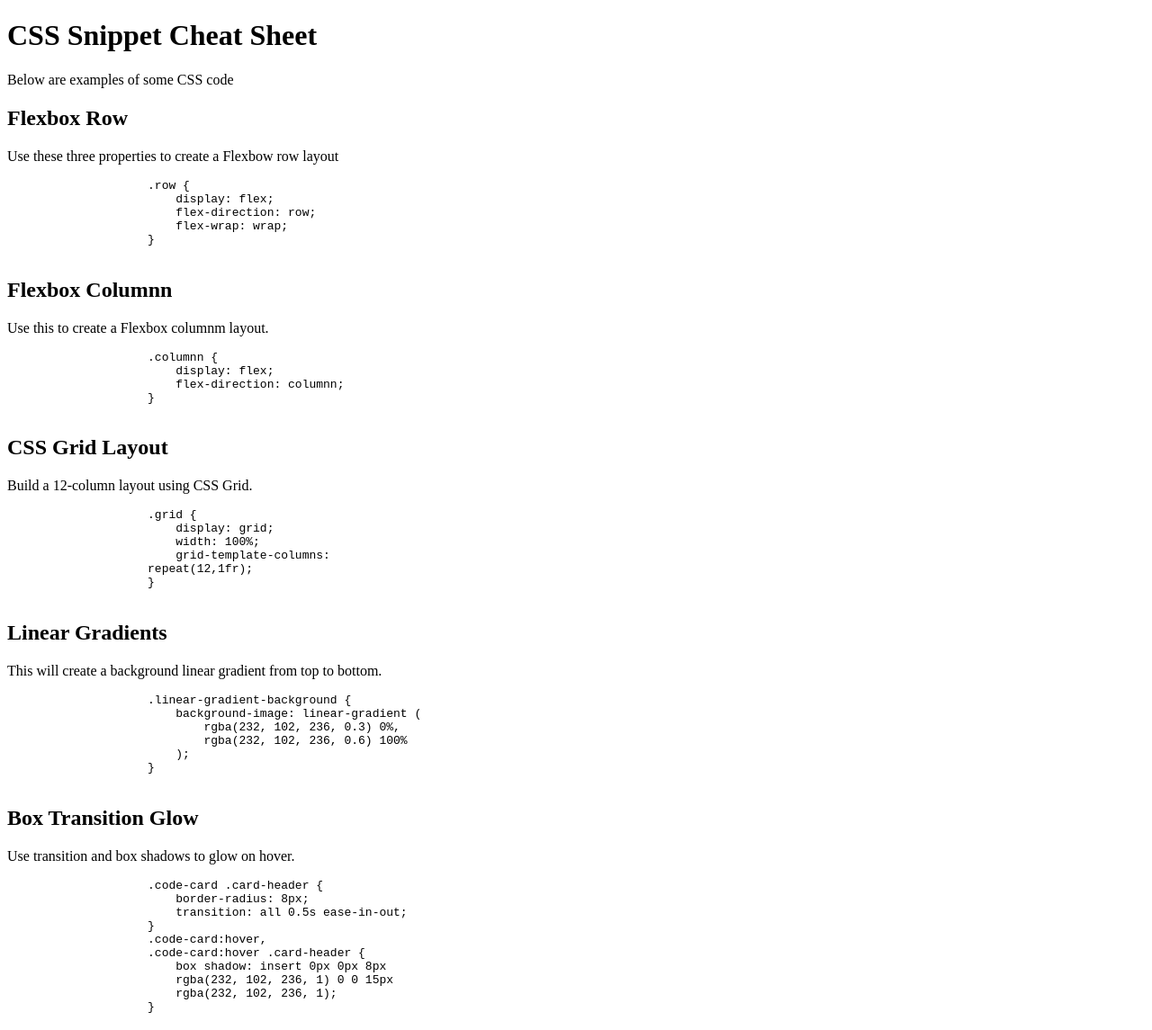
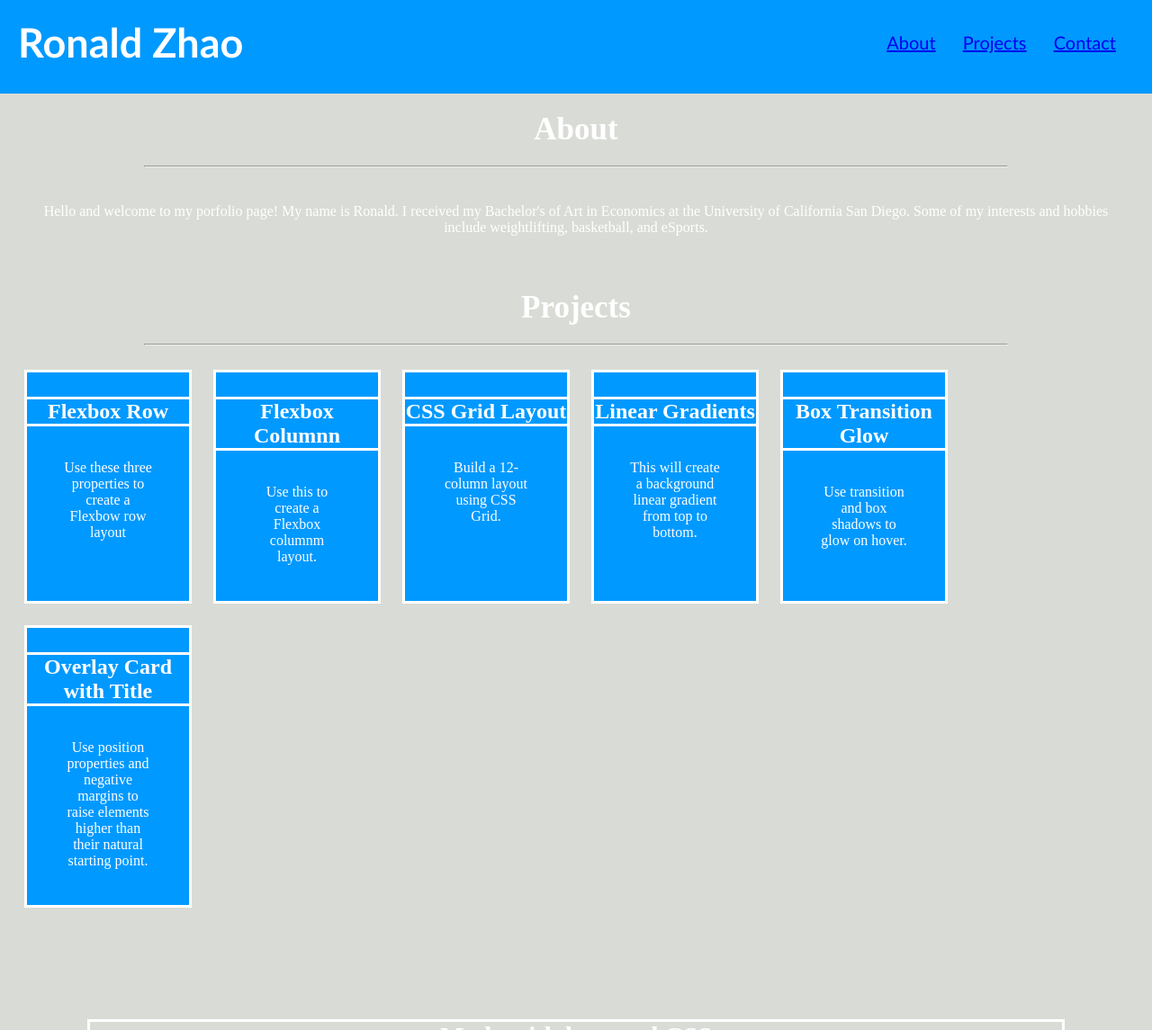
Before and after one commit to ronzhao96/Challenge-2, a plain HTML site: page index.html in a window 1280 px wide. Shown: the top 1145 px of the page at 90% size. Drawn offline with Linux system fonts and the light colour scheme.

Commit message:
added to index.htmnl and style.css, and added file ProfilePicture

```diff
--- a/assests/style.css
+++ b/assests/style.css
@@ -0,0 +1,131 @@
+:root{
+    --title_color: rgb(0, 153, 255);
+    --header_h1_color: purple;
+    --text_color: white;
+    --outline_color: white;
+}
+
+*{
+    box-sizing: border-box;
+    padding: 0;
+    margin: 0;
+}
+
+body {
+    background-color: #d9dcd6;
+}
+
+header {
+    padding: 20px;
+    font-family: 'Trebuchet MS', 'Lucida Sans Unicode', 'Lucida Grande', 'Lucida Sans', Arial, sans-serif;
+    background-color: rgb(0, 153, 255);
+    color: var(--text_color);
+    display: block;
+    padding-bottom: 30px;
+}
+
+header h1 {
+    text-align: center;
+    font-size: 45px;
+    font-weight: bold;
+    display: inline-block;
+}
+
+header nav {
+    padding-top: 15px;
+    margin-right: 20px;
+    float: right;
+    font-family: 'Gill Sans', 'Gill Sans MT', Calibri, 'Trebuchet MS', sans-serif;
+    font-size: 20px;
+}
+
+header nav ul li {
+    display: inline-block;
+    margin-left: 25px;
+}
+
+header nav ul {
+    list-style-type: none;
+}
+
+h2 {
+    text-align: center;
+    color: var(--text_color);
+    padding: 20px;
+    font-size: 35px;
+}
+
+h3 {
+    outline-style: solid;
+    position: relative;
+    margin-top: 30px;
+    text-align: center;
+    color: var(--text_color);
+    font-size: 150%;
+}
+
+hr {
+    width: 75%;
+    margin:auto;
+}
+
+p {
+    text-align: center;
+    color: var(--text_color);
+    margin: 40px;
+}
+
+.grid {
+    display: grid;
+    width: 100%;
+    gap: 30px;
+    grid-template-columns: repeat(auto-fill,180px);
+    padding: 30px;
+}
+
+article {
+    background-color: rgb(0, 153, 255);
+}
+
+.one .solid {
+    grid-column: 1 ;
+    grid-row: 1;
+
+}
+
+.two .solid {
+    grid-column: 2 ;
+    grid-row: 1;
+}
+
+.three .solid {
+    grid-column: 3;
+    grid-row: 1;
+}
+
+.four .solid {
+    grid-column: 1;
+    grid-row: 2;
+}
+
+.five .solid {
+    grid-column: 2;
+    grid-row: 2;
+}
+
+.six .solid {
+    grid-column: 3;
+    grid-row: 2;
+}
+
+.solid {
+    outline-style: solid;
+    outline-color: white;
+}
+
+footer {
+    text-align: center;
+    color: var(--text_color);
+    font-size: 120%;
+    margin: 100px;
+}
--- a/index.html
+++ b/index.html
@@ -1,117 +1,86 @@
+<!--GIVEN I need to sample a potential employee's previous work
+WHEN I load their portfolio
+THEN I am presented with the developer's name, a recent photo or avatar, and links to sections about them, their work, and how to contact them
+WHEN I click one of the links in the navigation
+THEN the UI scrolls to the corresponding section
+WHEN I click on the link to the section about their work
+THEN the UI scrolls to a section with titled images of the developer's applications
+WHEN I am presented with the developer's first application
+THEN that application's image should be larger in size than the others
+WHEN I click on the images of the applications
+THEN I am taken to that deployed application
+WHEN I resize the page or view the site on various screens and devices
+THEN I am presented with a responsive layout that adapts to my viewport-->
+
 <!DOCTYPE html>
 <html>
-
     <head>
-        <title>CSS Snippet Cheat Sheet</title>
+        <title>Ronald Zhao</title>
         <meta charset="UTF-8"/>
         <meta name="viewport" content="width=device-width, initial-scale=1" />
         <link rel="reset" type="text/css" href="./assests/reset.css" />
         <link rel="stylesheet" type="text/css" href="./assests/style.css" />
     </head>
-
     <body>
         <header>
-            <h1>CSS Snippet Cheat Sheet</h1>
+            <h1>Ronald Zhao</h1>
+            <nav>
+                <ul>
+                    <li><a href="#about" target="_blank">About</a></li>
+                    <li><a href="#projects">Projects</a></li>
+                    <li><a href="#contact" target="_blank">Contact</a></li>
+                </ul>
+            </nav>
+        </header>
+        <main>
+            <h2 id="about">About</h2>
+            <hr>
             <p>
-                Below are examples of some CSS code
+                Hello and welcome to my porfolio page! My name is Ronald. I received my Bachelor's of Art in Economics at the University of California San Diego. Some of my interests and hobbies include weightlifting, basketball, and eSports.
             </p>
-        </header>
-
-        <main class="grid">
-            <article class="one dotted">
-                <h2>Flexbox Row</h2>
+            <h2 id="projects">Projects</h2>
+            <hr>
+            <section class="grid">
+                <article class="one solid">
+                    <h3>Flexbox Row</h3>
                     <p>
                         Use these three properties to create a Flexbow row layout
                     </p>
-                <pre>
-                    .row {
-                        display: flex;
-                        flex-direction: row;
-                        flex-wrap: wrap;
-                    }
-                </pre>
                 </article>
-
-            <article class="two dotted">
-                <h2 >Flexbox Columnn</h2>
+                <article class="two solid">
+                    <h3 >Flexbox Columnn</h3>
                     <p>
                         Use this to create a Flexbox columnm layout.
                     </p>
-                <pre>
-                    .columnn {
-                        display: flex;
-                        flex-direction: columnn;
-                    }
-                </pre>
                 </article>
-
-            <article class="three dotted">
-                <h2>CSS Grid Layout</h2>
+                <article class="three solid">
+                    <h3>CSS Grid Layout</h3>
                     <p>
                         Build a 12-column layout using CSS Grid.
                     </p>
-                <pre>
-                    .grid {
-                        display: grid;
-                        width: 100%;
-                        grid-template-columns:
-                    repeat(12,1fr);
-                    }
-                </pre>
                 </article>
-
-            <article class="four dotted">
-                <h2>Linear Gradients</h2>
+                <article class="four solid">
+                    <h3>Linear Gradients</h3>
                     <p>
                         This will create a background linear gradient from top to bottom.
                     </p>
-                <pre>
-                    .linear-gradient-background {
-                        background-image: linear-gradient (
-                            rgba(232, 102, 236, 0.3) 0%,
-                            rgba(232, 102, 236, 0.6) 100%
-                        );
-                    }
-                </pre>
                 </article>
-
-            <article class="five dotted">
-                <h2>Box Transition Glow</h2>
+                <article class="five solid">
+                    <h3>Box Transition Glow</h3>
                     <p>
                         Use transition and box shadows to glow on hover.
                     </p>
-                <pre>
-                    .code-card .card-header {
-                        border-radius: 8px;
-                        transition: all 0.5s ease-in-out;
-                    }
-                    .code-card:hover,
-                    .code-card:hover .card-header {
-                        box shadow: insert 0px 0px 8px
-                        rgba(232, 102, 236, 1) 0 0 15px
-                        rgba(232, 102, 236, 1);
-                    }
-                </pre>
                 </article>
-
-            <article class="six dotted">
-                <h2>Overlay Card with Title</h2>
+                <article class="six solid">
+                    <h3>Overlay Card with Title</h3>
                     <p>
                         Use position properties and negative margins to raise elements higher than their natural starting point.
                     </p>
-                <pre>
-                    .card-header {
-                        position: relative;
-                        margin-top: -20px;
-                    }
-                </pre>
                 </article>
+            </section>
         </main>
-
         <footer>
             <h3>Made with love and CSS</h3>
         </footer>
-
     </body>
-
 </html>
```
Also changed, not shown: assests/Profile Picture.jpg (added). Lines whose indentation alone changed are shown as unchanged.
